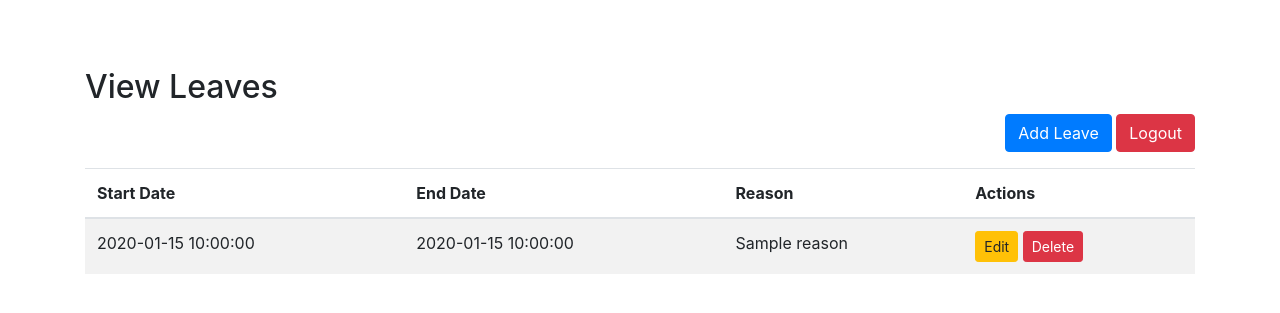
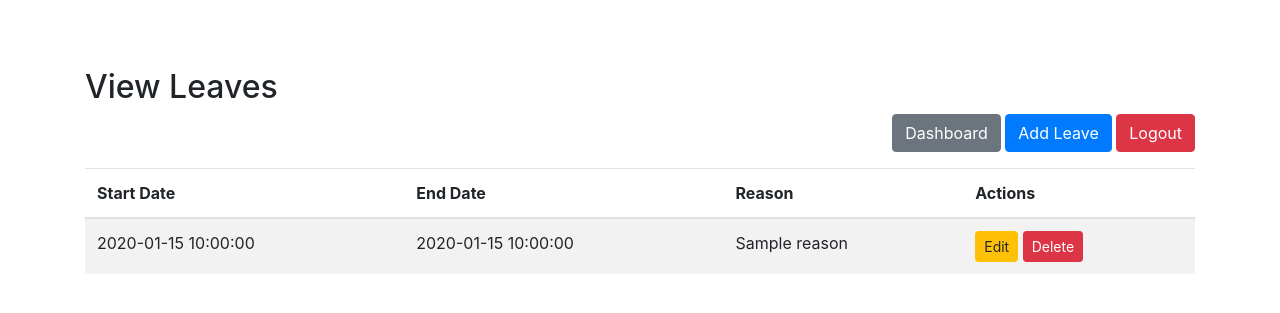
Before and after one commit to LanjaTina/GESTION-DE-CONGES, a PHP site: template views/view_leaves.php in a window 1280 px wide. Shown: the top 313 px of the page. Run offline with PHP 8.4, Linux system fonts and the light colour scheme; the template is opened without the code that fills it: most values are stand-ins (such as "Sample title", 1, 10 or a date in 2020); some libraries are stand-ins or nearby versions.

Commit message:
petit detail

```diff
--- a/views/response_leaves.php
+++ b/views/response_leaves.php
@@ -34,7 +34,7 @@
     <div class="container mt-5">
         <h2>Leave Response</h2>
         <div class="mb-3 text-right">
-            <a href="index.php?controller=User&action=dashboard" class="btn btn-secondary">Dashboard</a>
+            <a href="javascript:history.back()" class="btn btn-secondary">Dashboard</a>
         </div>
         <table class="table table-striped">
             <thead>
--- a/views/view_leaves.php
+++ b/views/view_leaves.php
@@ -15,6 +15,7 @@
     <div class="container mt-5">
         <h2>View Leaves</h2>
         <div class="mb-3 text-right">
+        <a href="javascript:history.back()" class="btn btn-secondary">Dashboard</a>
             <a href="index.php?controller=Leave&action=apply" class="btn btn-primary">Add Leave</a>
             <a href="index.php?controller=User&action=logout" class="btn btn-danger">Logout</a>
         </div>
```
